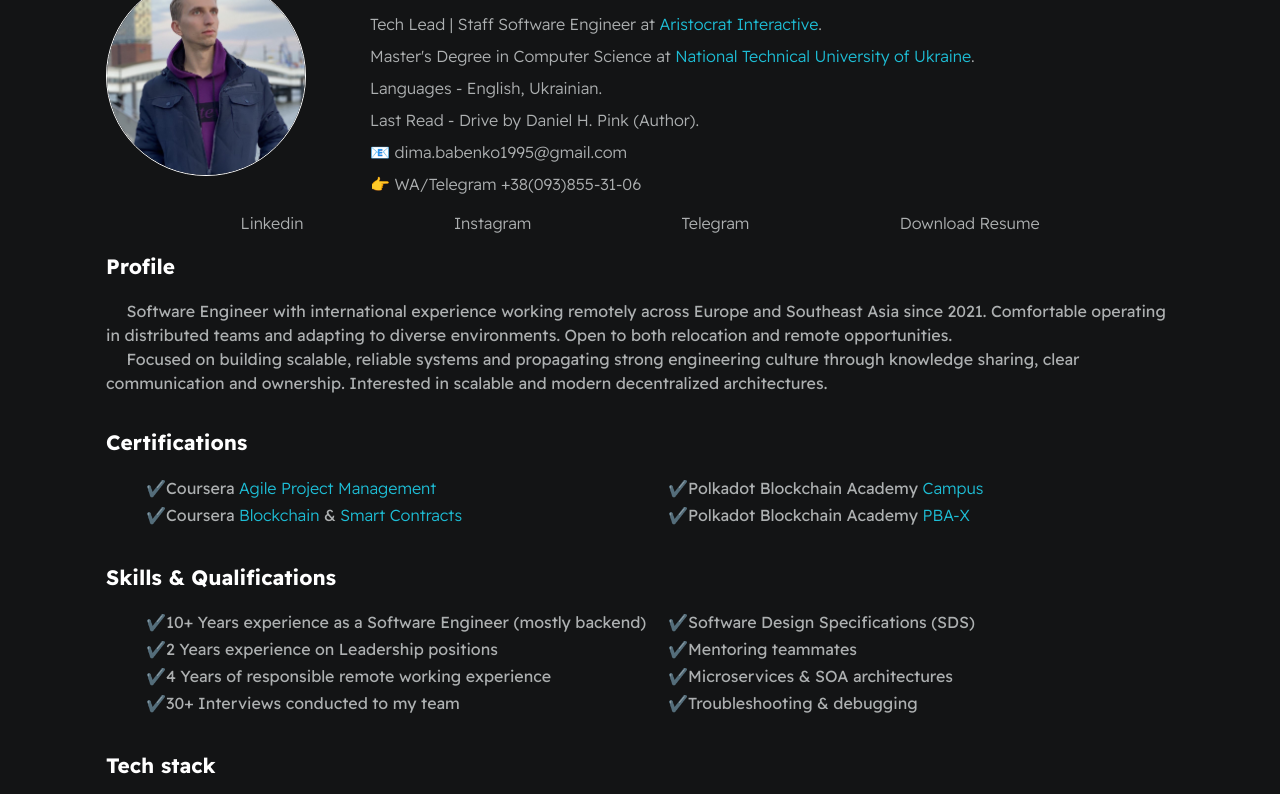
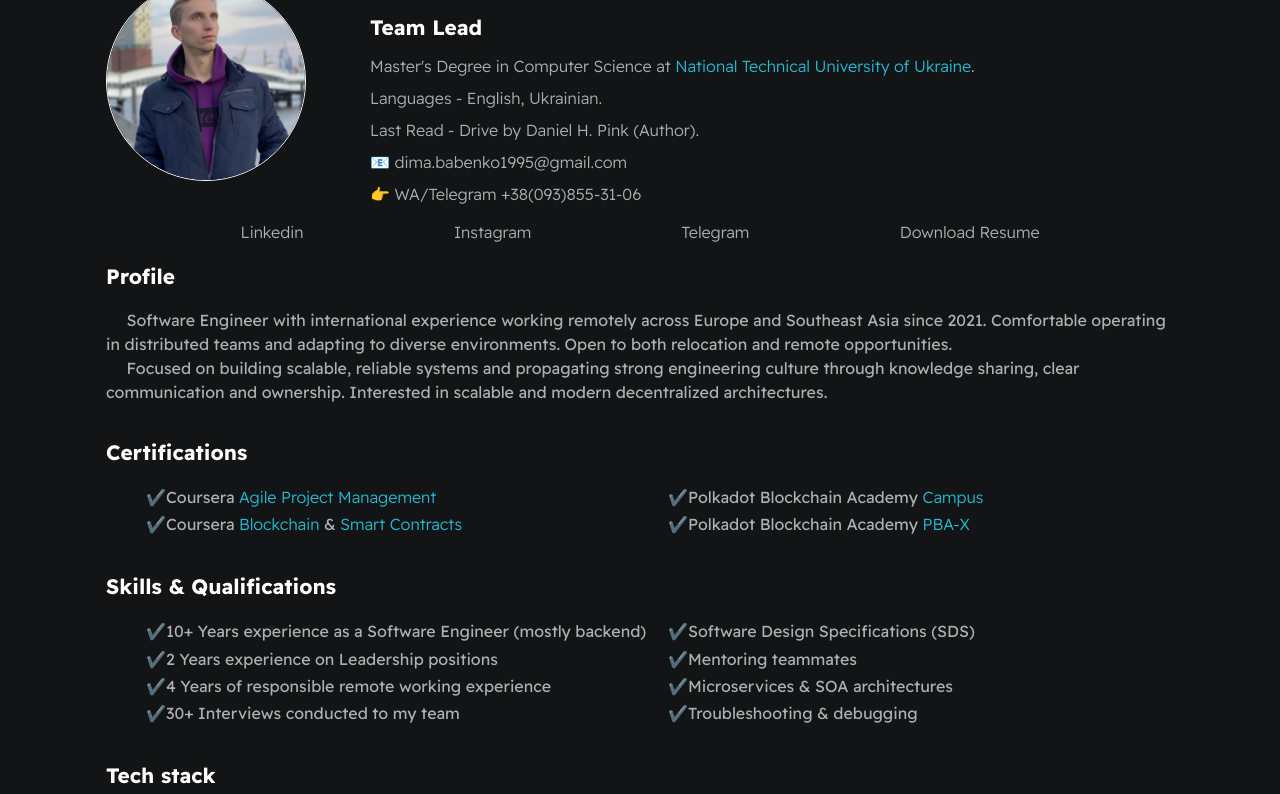
Before and after one commit to dimababenko/Resume, a plain HTML site: page index.html in a window 1280 px wide. Shown: the part 79-873 px from the top of the page. Drawn offline with Linux system fonts and the light colour scheme.

Commit message:
title team lead

```diff
--- a/index.html
+++ b/index.html
@@ -17,7 +17,7 @@
 
                 <div id="overview-bio">
                     <h1 id="user-name">Dmytro Babenko</h1>
-                    <p id="bio">Tech Lead | Staff Software Engineer at <a href="https://www.aristocrat.com/aristocrat-interactive/" target="_blank">Aristocrat Interactive</a>.</p>
+                    <h2>Team Lead</h2>
                     <p id="bio">Master's Degree in Computer Science at <a href="https://kpi.ua/en/about" target="_blank">National Technical University of Ukraine</a>.</p>
                     <p id="bio">Languages - English, Ukrainian.</p>
                     <p id="bio">Last Read - Drive by Daniel H. Pink (Author).</p>
```
Also changed, not shown: 2 other files.
